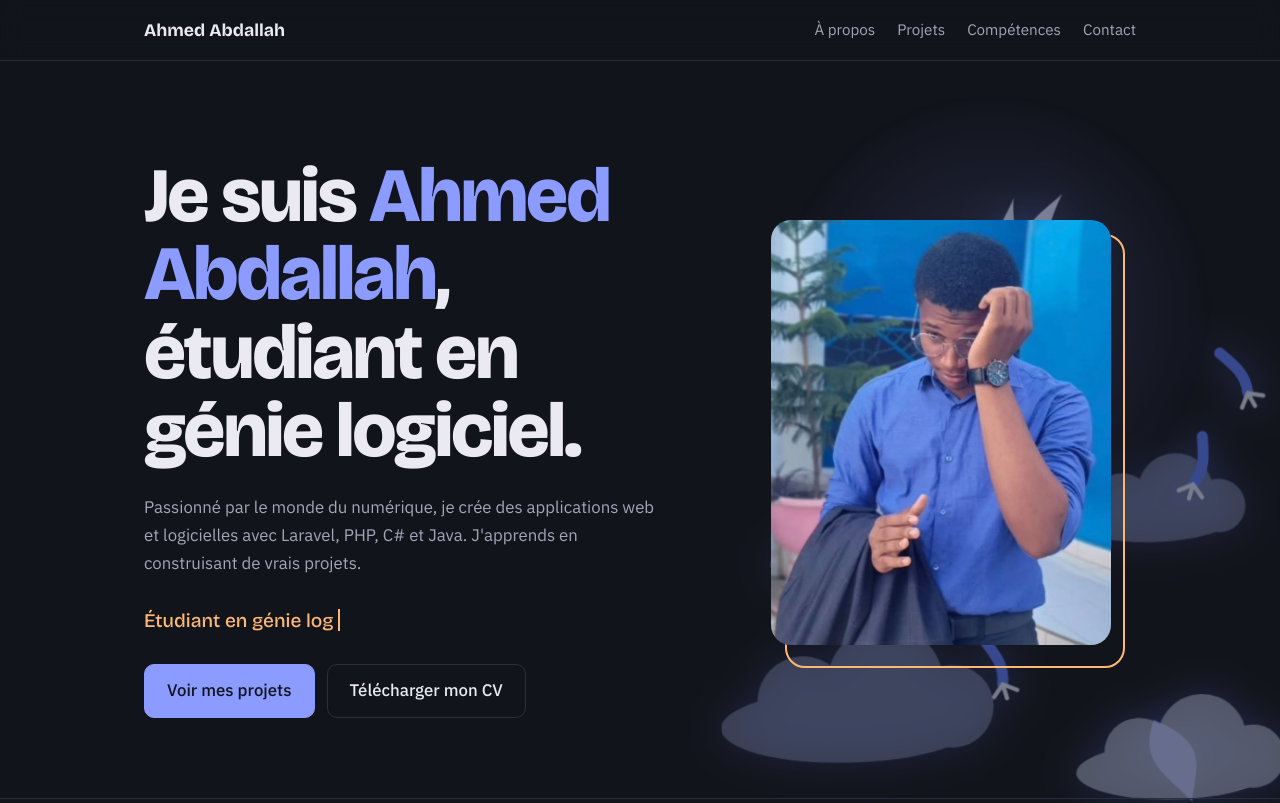
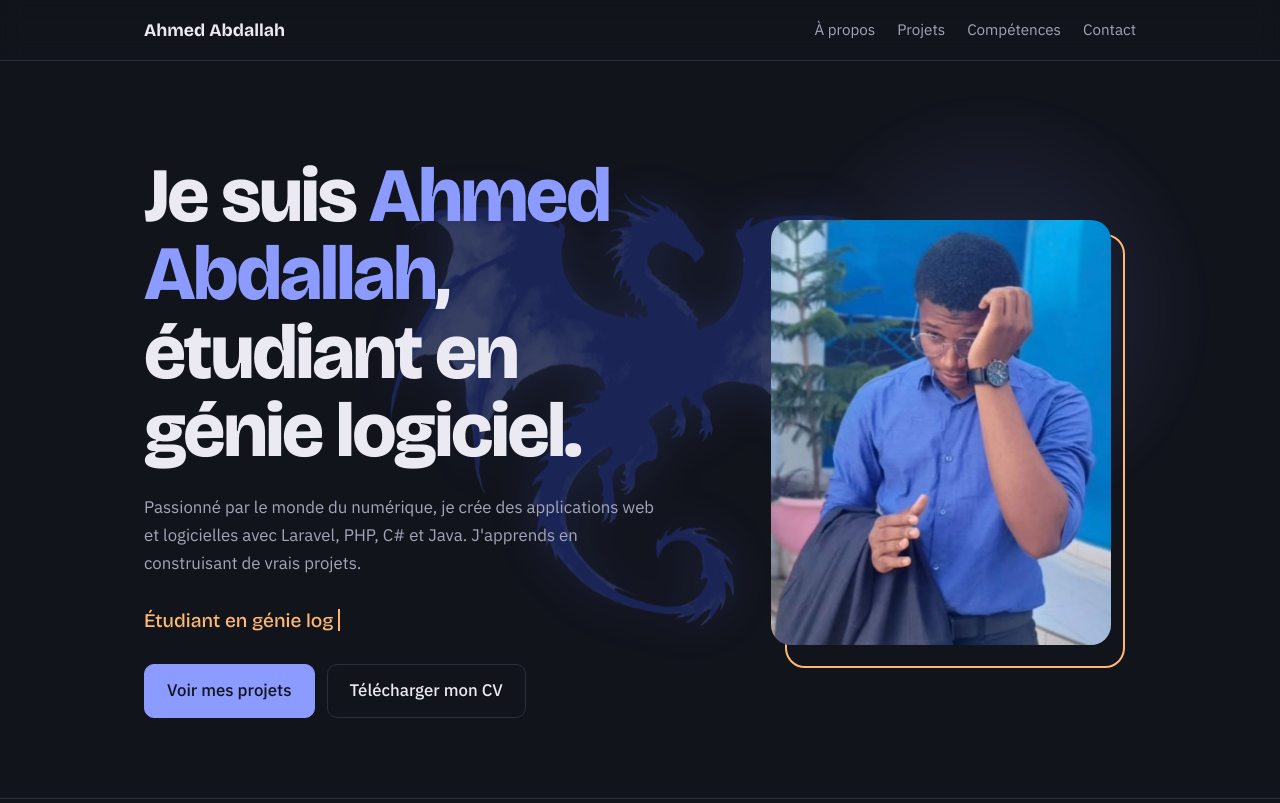
Before and after one commit to Elano03/Elano03.github.io, a plain HTML site: page index.html in a window 1280 px wide. Shown: the top 803 px of the page. Drawn offline with nearby package versions, Linux system fonts and the light colour scheme.

Commit message:
Dragon avec éclairs

```diff
--- a/index.html
+++ b/index.html
@@ -73,18 +73,16 @@ footer{border-top:1px solid var(--line);padding:28px 0;color:var(--muted);font-s
  .photo{max-width:260px;order:-1;justify-self:start;margin-right:14px}}
 /* --- animations --- */
 header,section,footer{position:relative;z-index:1}
-.dragon{position:fixed;right:-4vw;top:12vh;width:min(560px,62vw);z-index:0;pointer-events:none;opacity:.5;
- filter:drop-shadow(0 0 18px rgba(91,124,255,.6));animation:glide 22s ease-in-out infinite alternate}
-.dragon svg{width:100%;height:auto;overflow:visible;animation:bob 5s ease-in-out infinite}
-.whisk{transform-box:fill-box;transform-origin:100% 50%;animation:sway 3s ease-in-out infinite alternate}
-.mane{transform-box:fill-box;transform-origin:0% 100%;animation:sway 2.2s ease-in-out infinite alternate}
-.cloud{animation:drift 26s ease-in-out infinite alternate}
-.cloud.c2{animation-duration:34s;animation-direction:alternate-reverse}
-.cloud.c3{animation-duration:20s}
-@keyframes glide{from{transform:translate(0,0) rotate(-2deg)}to{transform:translate(-28vw,8vh) rotate(3deg)}}
-@keyframes bob{50%{transform:translateY(-22px)}}
-@keyframes sway{from{transform:rotate(-7deg)}to{transform:rotate(7deg)}}
-@keyframes drift{from{transform:translateX(-30px)}to{transform:translateX(40px)}}
+.sky{position:fixed;inset:0;z-index:0;pointer-events:none;overflow:hidden}
+.dragon{position:absolute;left:50%;top:50%;width:min(500px,500vw);height:auto;transform:translate(-50%,-50%);opacity:.34;
+ filter:drop-shadow(0 0 24px rgba(91,124,255,.5));transition:opacity .7s,filter .7s;animation:float 7s ease-in-out infinite alternate}
+.sky.zap .dragon{opacity:.8;filter:brightness(1.6) drop-shadow(0 0 40px #9db4ff);transition:opacity .05s,filter .05s}
+.flash{position:absolute;inset:0;background:radial-gradient(circle at var(--fx,50%) 15%,rgba(160,185,255,.3),transparent 60%);opacity:0;transition:opacity .6s}
+.sky.zap .flash{opacity:1;transition:opacity .04s}
+#bolts{position:absolute;inset:0;width:100%;height:100%}
+#bolts path{fill:none;stroke:#e6eeff;stroke-linecap:round;stroke-linejoin:round;filter:drop-shadow(0 0 6px #8fa8ff) drop-shadow(0 0 16px #5b7cff);animation:bolt .6s ease-out forwards}
+@keyframes bolt{0%{opacity:1}20%{opacity:.2}30%{opacity:1}100%{opacity:0}}
+@keyframes float{from{transform:translate(-50%,-50%) translateY(-14px)}to{transform:translate(-50%,-50%) translateY(14px)}}
 .hero::before{content:"";position:absolute;width:420px;height:420px;right:6%;top:40px;border-radius:50%;z-index:-1;
  background:radial-gradient(circle,rgba(139,155,255,.22),transparent 65%);animation:pulse 7s ease-in-out infinite}
 @keyframes pulse{50%{transform:scale(1.25);opacity:.6}}
@@ -99,39 +97,10 @@ header,section,footer{position:relative;z-index:1}
 </head>
 <body>
 
-<div class="dragon" aria-hidden="true">
-  <svg id="dragonSvg" viewBox="0 0 460 580" xmlns="http://www.w3.org/2000/svg">
-    <defs>
-      <g id="cl"><ellipse cx="60" cy="40" rx="62" ry="18"/><circle cx="38" cy="28" r="22"/><circle cx="78" cy="20" r="28"/><circle cx="110" cy="32" r="20"/></g>
-      <g id="leg"><path d="M0 0 C6 16 10 26 4 40" stroke="#5b7cff" stroke-width="9" fill="none" stroke-linecap="round"/><path d="M4 40 l-10 8 M4 40 l0 12 M4 40 l10 8" stroke="#dfe4ff" stroke-width="3.5" fill="none" stroke-linecap="round"/></g>
-      <path id="b"><animate attributeName="d" dur="7s" repeatCount="indefinite" values="M150 110 C250 90 330 150 300 230 C270 310 110 290 110 380 C110 450 220 440 260 490;M150 110 C240 110 340 130 310 220 C280 320 100 270 120 370 C130 460 230 420 250 490;M150 110 C250 90 330 150 300 230 C270 310 110 290 110 380 C110 450 220 440 260 490"/></path>
-    </defs>
-    <g fill="#b9c8ff" opacity=".45">
-      <g transform="translate(-10,330) scale(1.1)"><use href="#cl" class="cloud c2"/></g>
-      <g transform="translate(300,300) scale(1.1)"><use href="#cl" class="cloud c3"/></g>
-      <g transform="translate(30,440) scale(1.7)"><use href="#cl" class="cloud"/></g>
-    </g>
-    <g transform="translate(90,40)">
-      <use href="#b" fill="none" stroke="#8b9bff" stroke-width="46" stroke-dasharray="3 26" opacity=".6"/>
-      <use href="#b" fill="none" stroke="#3b56d9" stroke-width="30" stroke-linecap="round"/>
-      <use href="#b" fill="none" stroke="#5b7cff" stroke-width="22" stroke-linecap="round"/>
-      <use href="#b" fill="none" stroke="#dfe4ff" stroke-width="12" stroke-dasharray="2 7" opacity=".55"/>
-      <use href="#leg" transform="translate(312,170) rotate(-28)"/>
-      <use href="#leg" transform="translate(296,238) rotate(18)"/>
-      <use href="#leg" transform="translate(112,330) rotate(22)"/>
-      <use href="#leg" transform="translate(112,400) rotate(-16)"/>
-      <path class="mane" d="M256 470 C240 505 262 515 280 540 C286 512 300 494 256 470Z" fill="#8b9bff"/>
-      <g transform="translate(150,110)">
-        <path class="mane" d="M4 -6 C30 -34 52 -12 66 -40 C66 -6 46 12 20 22Z" fill="#8b9bff" opacity=".85"/>
-        <path d="M-8 -14 C0 -50 20 -60 36 -74 C22 -48 24 -34 6 -12Z M-22 -16 C-22 -46 -8 -60 -4 -72 C-6 -48 0 -34 -2 -14Z" fill="#dfe4ff"/>
-        <path d="M0 0 C-20 -22 -60 -20 -84 -4 C-70 6 -62 14 -50 22 C-30 30 -8 22 0 0Z" fill="#5b7cff"/>
-        <path d="M-84 -4 C-60 4 -30 8 -8 2" stroke="#2b3fb0" stroke-width="2.5" fill="none"/>
-        <circle cx="-40" cy="-6" r="3.5" fill="#ffb872"/>
-        <g class="whisk" fill="none" stroke="#dfe4ff" stroke-width="3" stroke-linecap="round"><path d="M-80 -2 C-120 -14 -140 10 -175 -2"/><path d="M-74 10 C-110 22 -130 40 -160 30"/></g>
-      </g>
-    </g>
-    <g fill="#dfe8ff" opacity=".6"><g transform="translate(230,500) scale(1.3)"><use href="#cl" class="cloud c2"/></g></g>
-  </svg>
+<div class="sky" aria-hidden="true">
+  <div class="flash"></div>
+  <img class="dragon" src="dragon.png" alt="">
+  <svg id="bolts" xmlns="http://www.w3.org/2000/svg"></svg>
 </div>
 
 <nav><div class="wrap">
@@ -261,7 +230,6 @@ $("form").addEventListener("submit", e => {
 
 /* --- animations --- */
 const still = matchMedia("(prefers-reduced-motion: reduce)").matches;
-if (still) $("dragonSvg").pauseAnimations();
 const ROLES = ["Développeur Laravel", "Étudiant en génie logiciel", "Passionné de numérique"];
 if (still) { $("roles").textContent = ROLES[0]; }
 else {
@@ -283,6 +251,31 @@ else {
   }), { threshold: .15 });
   targets.forEach((t, i) => { t.classList.add("reveal"); t.style.transitionDelay = (i % 3) * 90 + "ms"; io.observe(t); });
 }
+
+/* --- éclairs --- */
+if (!still) {
+  const sky = document.querySelector(".sky"), svg = $("bolts");
+  const mk = (pts, w) => {
+    const p = document.createElementNS("http://www.w3.org/2000/svg", "path");
+    p.setAttribute("d", "M" + pts.map(q => q[0].toFixed(0) + " " + q[1].toFixed(0)).join(" L"));
+    p.setAttribute("stroke-width", w); svg.appendChild(p); setTimeout(() => p.remove(), 700);
+  };
+  const zap = ms => { sky.classList.add("zap"); setTimeout(() => sky.classList.remove("zap"), ms); };
+  (function bolt(){
+    const w = innerWidth, h = innerHeight;
+    let x = w * (.1 + Math.random() * .8), y = 0; const pts = [[x, y]], end = h * (.45 + Math.random() * .4);
+    while (y < end) { y += 18 + Math.random() * 34; x += (Math.random() - .5) * 60; pts.push([x, y]); }
+    mk(pts, 2.5);
+    const i = 2 + Math.floor(Math.random() * (pts.length - 4)), dir = Math.random() < .5 ? -1 : 1;
+    let bx = pts[i][0], by = pts[i][1]; const br = [[bx, by]];
+    for (let k = 0; k < 4; k++) { bx += dir * (10 + Math.random() * 25); by += 12 + Math.random() * 22; br.push([bx, by]); }
+    mk(br, 1.5);
+    sky.style.setProperty("--fx", (pts[0][0] / w * 100) + "%");
+    zap(110);
+    if (Math.random() < .4) setTimeout(() => zap(90), 230);
+    setTimeout(bolt, 2500 + Math.random() * 4500);
+  })();
+}
 </script>
 </body>
 </html>
```
Also changed, not shown: dragon.png (added).
